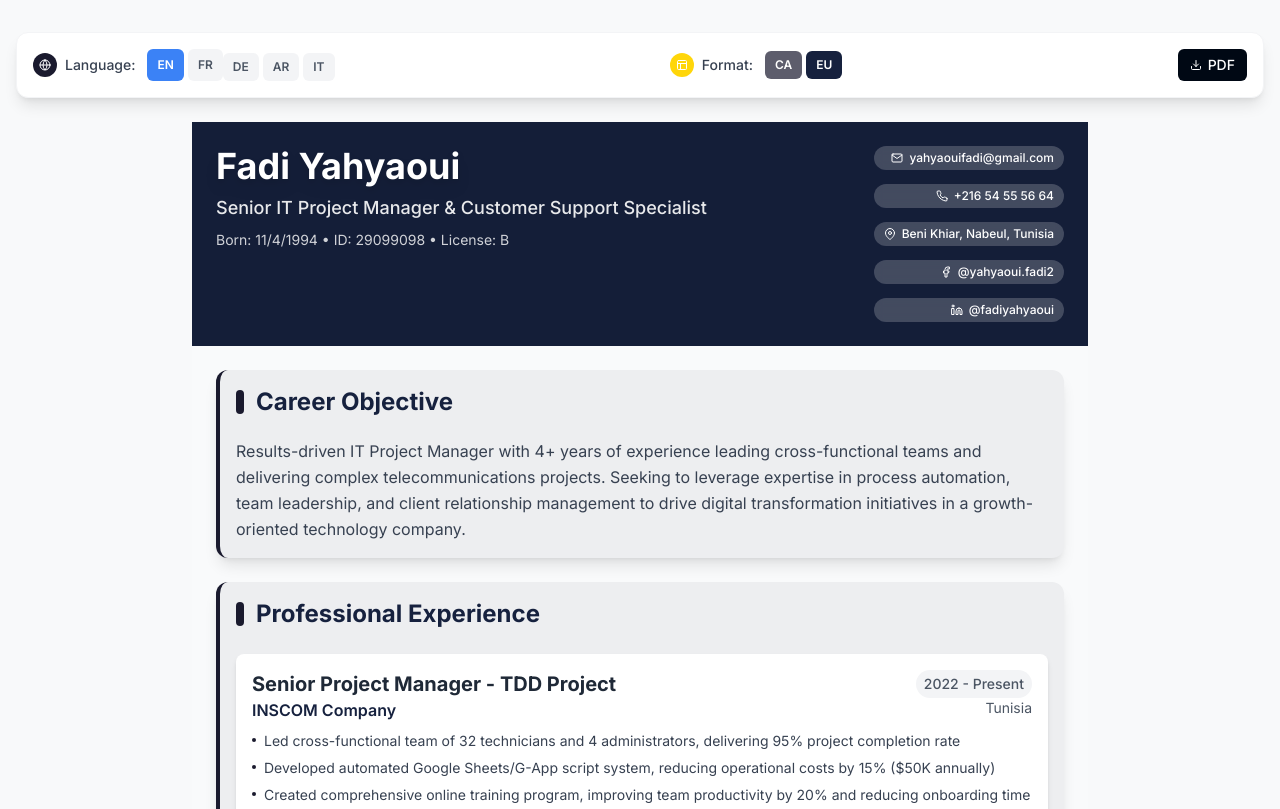
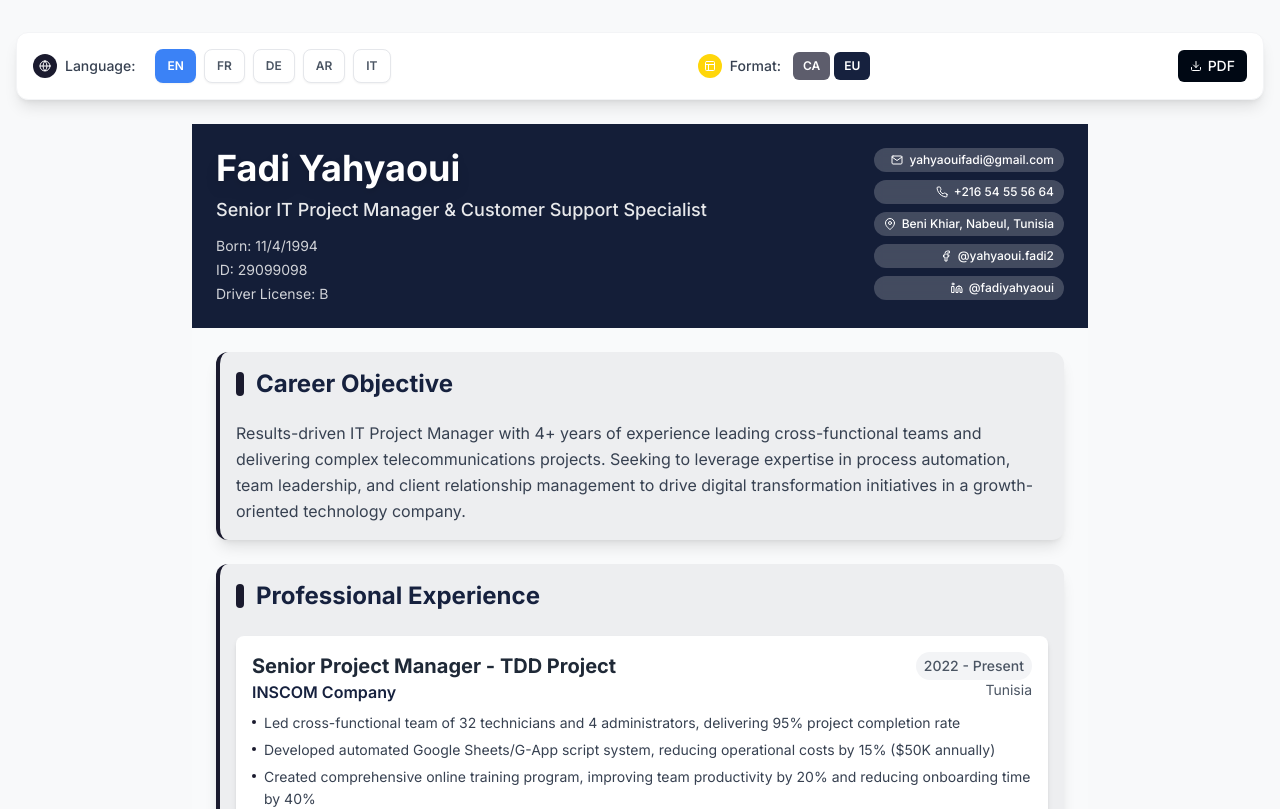
Before and after one commit to fadiyahyaoui/cv-fadi-yahyaoui, a React (Vite) app: page / in a window 1280 px wide. Shown: the top 809 px of the page. Built offline with nearby package versions, Linux system fonts and the light colour scheme.

Commit message:
Fix mobile layout: EN/FR with ••• dropdown, vertical header stacking

```diff
--- a/src/components/CVTemplate.tsx
+++ b/src/components/CVTemplate.tsx
@@ -138,15 +138,17 @@ const CVTemplate: React.FC<CVTemplateProps> = ({ data, language, format }) => {
       <header className="text-white p-4 md:p-6 relative overflow-hidden" style={styles.headerStyle}>
         <div className="absolute inset-0 bg-black bg-opacity-10"></div>
         <div className="relative z-10">
-          <div className="space-y-4 md:flex md:items-start md:justify-between md:space-y-0">
+          <div className="flex flex-col space-y-3 md:flex-row md:items-start md:justify-between md:space-y-0">
             <div className="text-center md:text-left">
-              <h1 className="text-xl md:text-4xl font-bold mb-1 md:mb-2 drop-shadow-lg">{data.personal.name}</h1>
-              <h2 className="text-sm md:text-lg opacity-90 font-medium mb-2">{getLocalizedText(data.personal.title)}</h2>
-              <div className="text-xs md:text-sm opacity-80 space-y-0.5 md:space-y-1">
-                <p>Born: 11/4/1994 • ID: 29099098 • License: B</p>
+              <h1 className="text-2xl md:text-4xl font-bold mb-2 drop-shadow-lg">{data.personal.name}</h1>
+              <h2 className="text-base md:text-lg opacity-90 font-medium mb-3">{getLocalizedText(data.personal.title)}</h2>
+              <div className="text-sm md:text-sm opacity-80 space-y-1">
+                <p>Born: 11/4/1994</p>
+                <p>ID: 29099098</p>
+                <p>Driver License: B</p>
               </div>
             </div>
-            <div className="grid grid-cols-1 gap-1.5 md:flex md:flex-col md:space-y-2 md:text-right">
+            <div className="flex flex-col space-y-2 md:text-right">
               <a href={`mailto:${data.personal.email}`} className="flex items-center justify-center md:justify-end space-x-1.5 bg-white bg-opacity-20 rounded-full px-2.5 py-1 backdrop-blur-sm hover:bg-opacity-30 transition-all text-xs">
                 <FiMail className="w-3 h-3 flex-shrink-0" />
                 <span className="font-medium truncate max-w-[120px] md:max-w-none">{data.personal.email}</span>
--- a/src/components/ControlPanel.tsx
+++ b/src/components/ControlPanel.tsx
@@ -67,39 +67,56 @@ const ControlPanel: React.FC<ControlPanelProps> = ({
             </div>
             <span className="font-medium text-gray-700 text-sm">Language:</span>
           </div>
-          <div className="flex space-x-1">
+          <div className="flex space-x-2">
+            <div className="flex space-x-2 md:hidden">
               {languages.slice(0, 2).map((lang) => (
                 <button
                   key={lang.code}
                   onClick={() => handleLanguageClick(lang.code)}
-                className={`lang-${lang.code} px-2.5 py-1.5 rounded-md text-xs font-semibold transition-all ${
+                  className={`lang-${lang.code} px-3 py-2 rounded-lg text-xs font-semibold transition-all shadow-sm ${
                     language === lang.code
                       ? 'bg-blue-500 text-white'
-                    : 'bg-gray-100 text-gray-600 hover:bg-gray-200'
+                      : 'bg-white text-gray-600 hover:bg-gray-50 border border-gray-200'
                   }`}
                 >
                   {lang.name}
                 </button>
               ))}
-            <div className="relative md:contents">
-              <button className="md:hidden px-2.5 py-1.5 rounded-md text-xs font-semibold bg-gray-100 text-gray-600 hover:bg-gray-200" onClick={() => document.getElementById('lang-dropdown')?.classList.toggle('hidden')}>
-                +
+              <div className="relative">
+                <button className="px-3 py-2 rounded-lg text-xs font-semibold bg-white text-gray-600 border border-gray-200 hover:bg-gray-50" onClick={() => document.getElementById('lang-dropdown')?.classList.toggle('hidden')}>
+                  •••
                 </button>
-              <div id="lang-dropdown" className="hidden absolute top-full left-0 mt-1 bg-white border border-gray-200 rounded-lg shadow-lg z-20 min-w-[80px] md:relative md:flex md:space-x-1 md:bg-transparent md:border-0 md:shadow-none">
+                <div id="lang-dropdown" className="hidden absolute top-full left-0 mt-1 bg-white border border-gray-200 rounded-lg shadow-lg z-20">
                   {languages.slice(2).map((lang) => (
                     <button
                       key={lang.code}
                       onClick={() => {handleLanguageClick(lang.code); document.getElementById('lang-dropdown')?.classList.add('hidden');}}
-                    className={`lang-${lang.code} block w-full text-center px-2.5 py-1.5 rounded-md text-xs font-semibold transition-all md:inline-block md:w-auto ${
+                      className={`lang-${lang.code} block w-full text-left px-3 py-2 text-xs font-semibold transition-all first:rounded-t-lg last:rounded-b-lg ${
                         language === lang.code
                           ? 'bg-blue-500 text-white'
-                        : 'bg-gray-100 text-gray-600 hover:bg-gray-200'
+                          : 'text-gray-600 hover:bg-gray-50'
                       }`}
                     >
                       {lang.name}
                     </button>
                   ))}
                 </div>
+              </div>
+            </div>
+            <div className="hidden md:flex md:space-x-2">
+              {languages.map((lang) => (
+                <button
+                  key={lang.code}
+                  onClick={() => handleLanguageClick(lang.code)}
+                  className={`lang-${lang.code} px-3 py-2 rounded-lg text-xs font-semibold transition-all shadow-sm ${
+                    language === lang.code
+                      ? 'bg-blue-500 text-white'
+                      : 'bg-white text-gray-600 hover:bg-gray-50 border border-gray-200'
+                  }`}
+                >
+                  {lang.name}
+                </button>
+              ))}
             </div>
           </div>
         </div>
```
Lines whose indentation alone changed are shown as unchanged.
